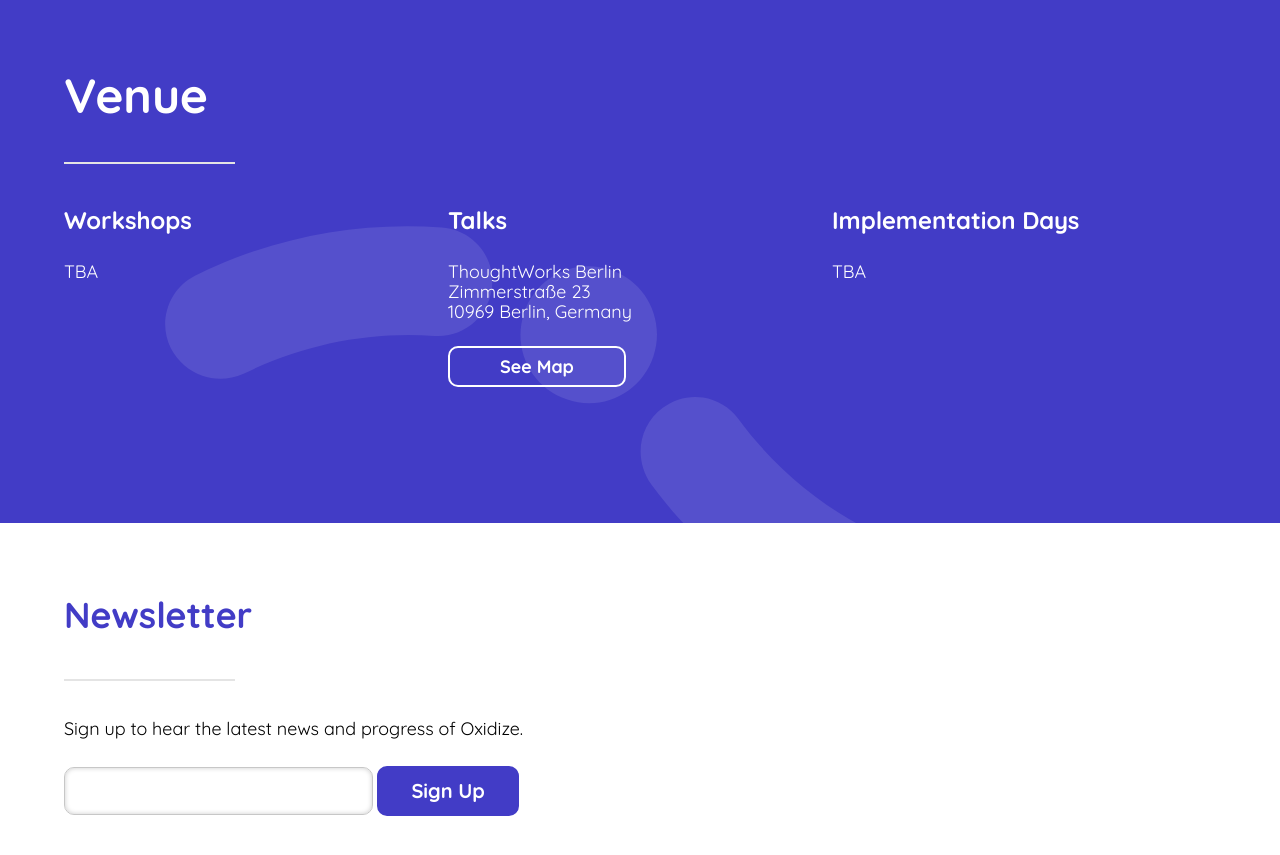
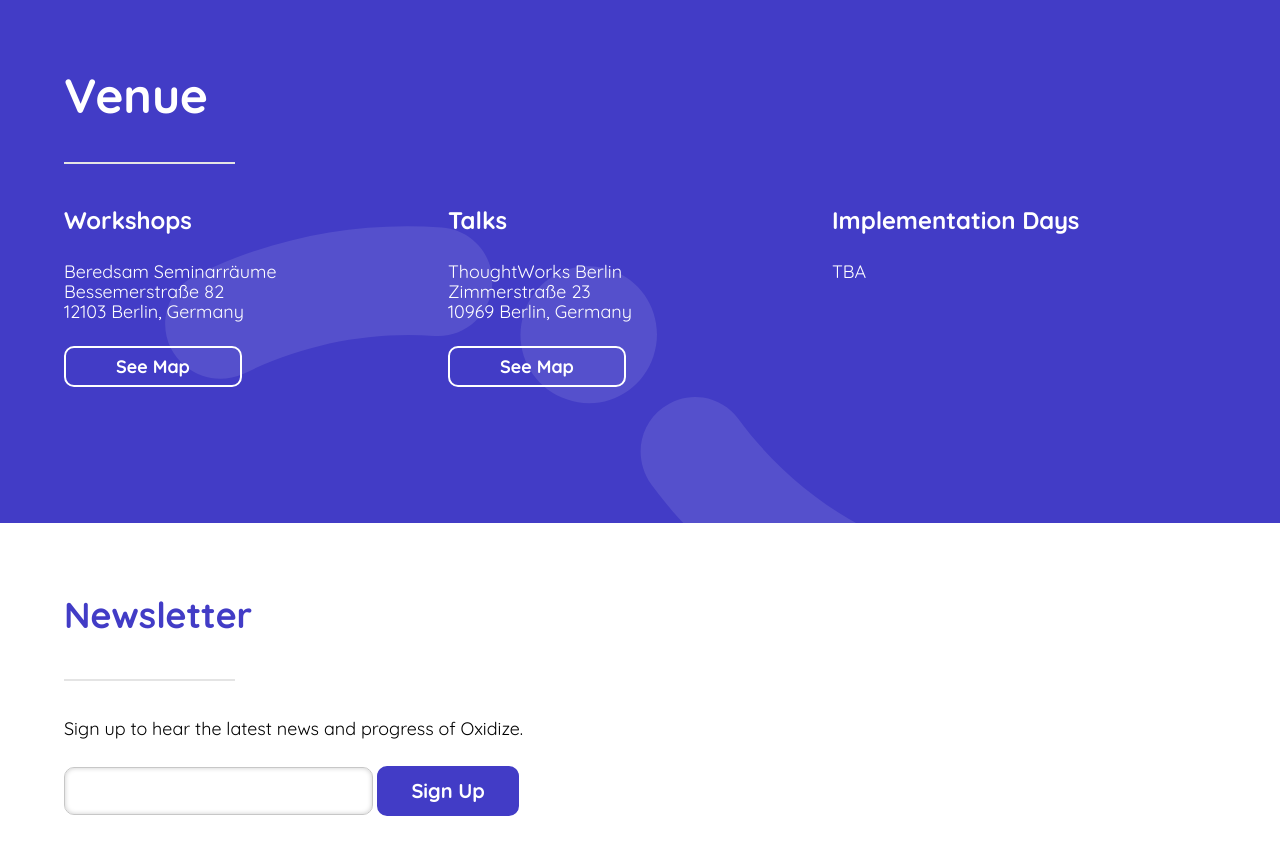
Before and after one commit to ferrous-systems/2019.oxidizeconf.com, a Jekyll site: the page built from _pages/index.md, in a window 1280 px wide and 900 px high, scrolled down 2022 px. Shown: the top 855 px of the window. Built offline with Jekyll 4.4.1, drawn with Linux system fonts in a browser that asks for light colours; a script that is not in the unit is left out.

Commit message:
Add workshop venue

```diff
--- a/_data/venue.yml
+++ b/_data/venue.yml
@@ -1,9 +1,9 @@
 - title: Workshops
   date: 26 April
   description: "The OxidizeConf Workshops are a one day, two track set of workshops led by Ferrous Systems. Tickets for the OxidizeConf Workshops are sold separately from Conference tickets. The tracks will be divided as Beginner and Advanced Embedded Rustlang development. Participants will be provided all embedded hardware necessary for the course."
-  location:
+  location: Beredsam Seminarräume<br>Bessemerstraße 82<br>12103 Berlin, Germany
   tickets: <tito-widget event="asquera-event-ug/oxidize-2019" releases="i64ylx4bfzg,iijng-hcejg,ggyjtldyrt4"></tito-widget>
-  map:
+  map: https://goo.gl/maps/Ts5oo6uiREL2
   link: ""
   linked:
 
```
